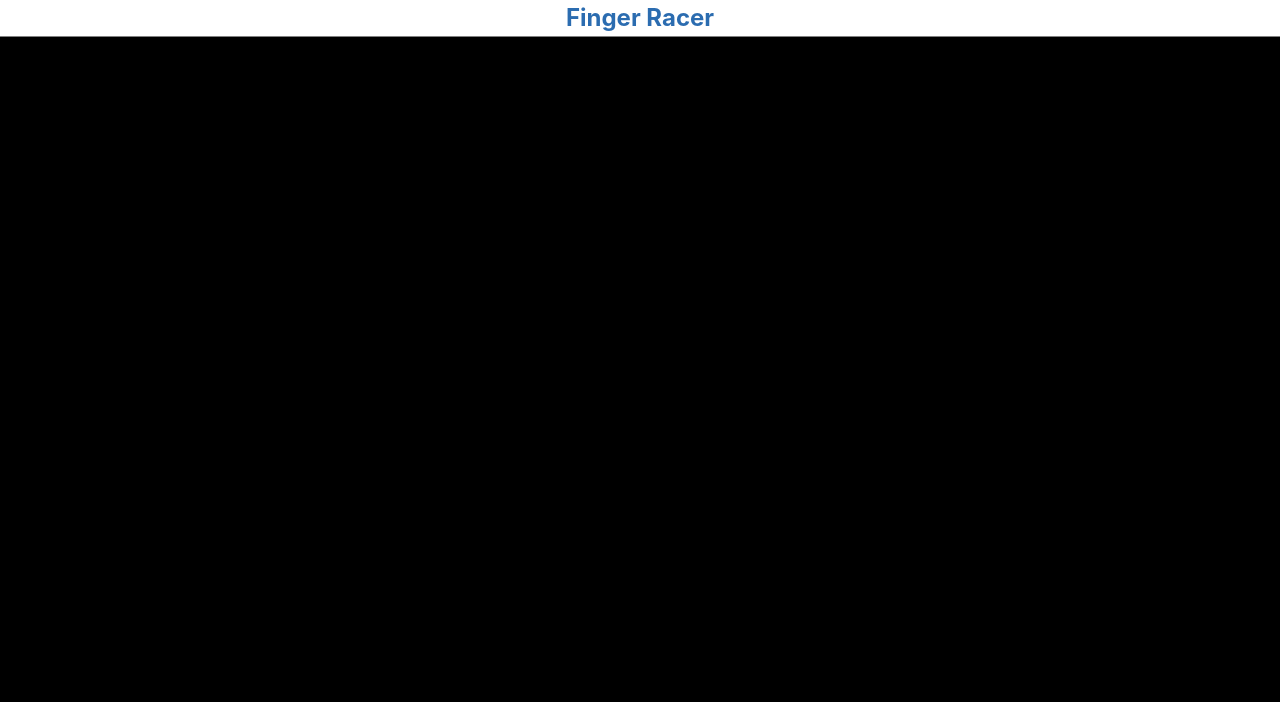
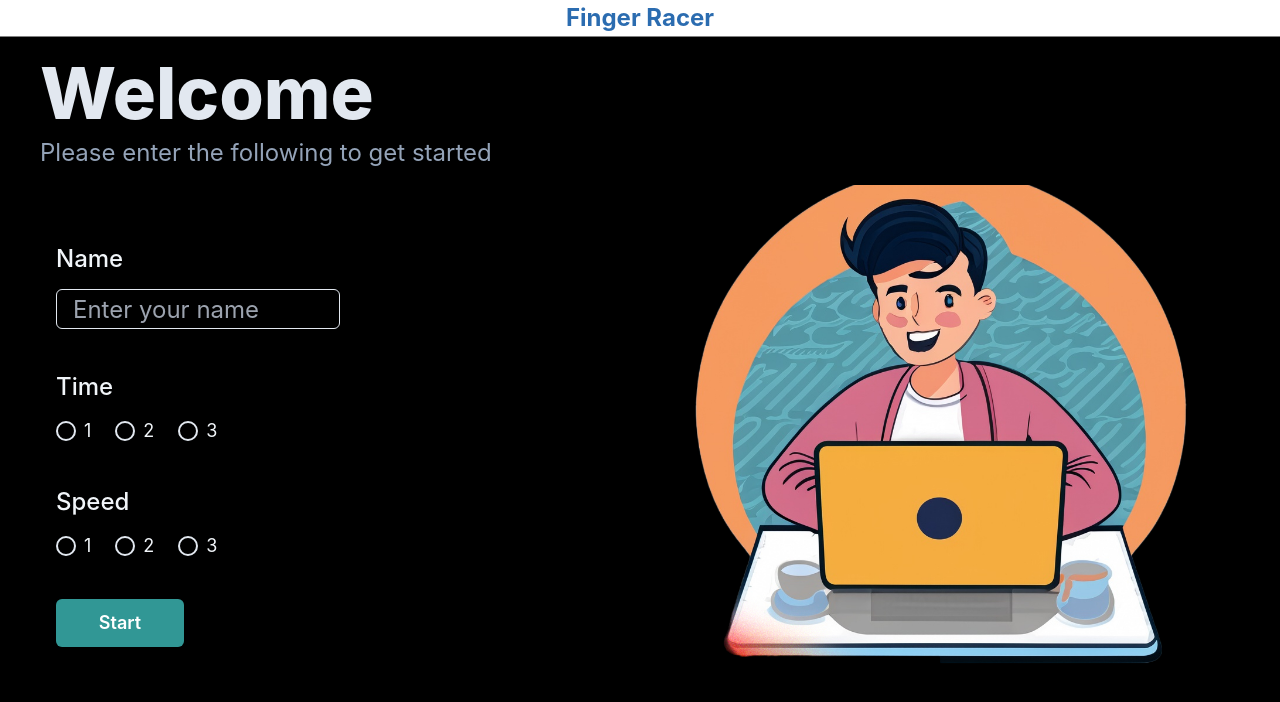
Before and after one commit to ruchikxxii/tally-cb, a Next.js app in the folder frontend/disp/: page /practice_form in a window 1280 px wide. Before the commit this address had no page. Shown: the top 702 px of the page. Built offline with nearby package versions, Linux system fonts and the light colour scheme.

Commit message:
practice mode details page

```diff
--- a/frontend/disp/components/practice.jsx
+++ b/frontend/disp/components/practice.jsx
@@ -28,7 +28,7 @@ export default function Practice() {
   };
   function handleKeyPress(e) {
     console.log(e);
-    if ((e.keyCode!=8 && e.keyCode!=16 && e.keyCode!=20)) {
+    if (e.keyCode != 8 && e.keyCode != 16 && e.keyCode != 20) {
       setUserInput((curr) => curr + e.key);
       console.log(userInput);
     } else if (e.keyCode == 8) {
@@ -61,7 +61,11 @@ export default function Practice() {
           className="hidden text-black px-2 py-1 border border-gray-300 rounded-md w-full"
         />
       </div>
-      <StartAnimation/>
+      {/* <StartAnimation
+        onClick={() => {
+          console.log("presses");
+        }}
+      /> */}
     </div>
   );
 }
--- /dev/null
+++ b/frontend/disp/components/practice_details.jsx
@@ -0,0 +1,103 @@
+import React, { useState } from "react";
+import {
+  ChakraProvider,
+  Box,
+  FormControl,
+  FormLabel,
+  Input,
+  Radio,
+  RadioGroup,
+  Stack,
+  Button,
+} from "@chakra-ui/react";
+import { useRouter } from "next/router";
+function PracticeDetails() {
+  const [name, setName] = useState("");
+  const [time, setTime] = useState(1);
+  const [speed, setSpeed] = useState(1);
+  const router = useRouter();
+  const handleSubmit = () => {
+    // Handle form submission here
+    console.log("Name:", name);
+    console.log("Time:", time);
+    console.log("Speed:", speed);
+    router.push("/practice_mode");
+  };
+
+  return (
+    <ChakraProvider>
+      <Box
+        p={4}
+        // borderWidth={1}
+        // borderRadius="lg"
+        boxShadow="lg"
+        className="text-slate-100 w-1/2 flex flex-col gap-6 mt-10"
+      >
+        <FormControl className="flex flex-col gap-1">
+          <FormLabel fontSize="2xl" htmlFor="name">
+            Name
+          </FormLabel>
+          <Input
+            w="50%"
+            fontSize="2xl"
+            type="text"
+            id="name"
+            placeholder="Enter your name"
+            value={name}
+            onChange={(e) => setName(e.target.value)}
+          />
+        </FormControl>
+
+        <FormControl mt={4} className="flex flex-col gap-1">
+          <FormLabel htmlFor="time" fontSize="2xl">
+            Time
+          </FormLabel>
+          <RadioGroup
+            id="time"
+            value={time}
+            size="lg"
+            onChange={(e) => setTime(e)}
+          >
+            <Stack direction="row" spacing={6}>
+              <Radio value="1">1</Radio>
+              <Radio value="2">2</Radio>
+              <Radio value="3">3</Radio>
+            </Stack>
+          </RadioGroup>
+        </FormControl>
+
+        <FormControl mt={4} className="flex flex-col gap-1">
+          <FormLabel htmlFor="speed" fontSize="2xl">
+            Speed
+          </FormLabel>
+          <RadioGroup
+            id="speed"
+            value={speed}
+            size="lg"
+            onChange={(e) => setSpeed(e)}
+          >
+            <Stack direction="row" spacing={6}>
+              <Radio value="1">1</Radio>
+              <Radio value="2">2</Radio>
+              <Radio value="3">3</Radio>
+            </Stack>
+          </RadioGroup>
+        </FormControl>
+
+        <Button
+          colorScheme="teal"
+          size="lg"
+          variant="solid"
+          onClick={handleSubmit}
+          disabled={!name || !time || !speed}
+          mt={4}
+          w={32}
+        >
+          Start
+        </Button>
+      </Box>
+    </ChakraProvider>
+  );
+}
+
+export default PracticeDetails;
--- a/frontend/disp/package.json
+++ b/frontend/disp/package.json
@@ -14,6 +14,7 @@
     "@emotion/react": "^11.11.1",
     "@emotion/styled": "^11.11.0",
     "autoprefixer": "10.4.14",
+    "formik": "^2.4.2",
     "framer-motion": "^10.13.0",
     "next": "13.4.10",
     "postcss": "8.4.26",
--- /dev/null
+++ b/frontend/disp/pages/hello.js
@@ -0,0 +1,42 @@
+import React, { useState, useEffect } from "react";
+
+const sentences = [
+  "The quick brown fox jumps over the lazy dog.",
+  "Sphinx of black quartz, judge my vow.",
+  "Pack my box with five dozen liquor jugs.",
+  // Add more sentences as needed
+];
+
+const TypingTest = () => {
+  const [currentSentence, setCurrentSentence] = useState(0);
+  const [userInput, setUserInput] = useState("");
+  const sentence = sentences[currentSentence];
+
+  const handleInputChange = (e) => {
+    const input = e.target.value;
+    setUserInput(input);
+  };
+
+  useEffect(() => {
+    const sentenceLength = sentence.length;
+    const userInputLength = userInput.length;
+
+    if (userInputLength === sentenceLength) {
+      // All characters have been typed for this sentence
+      // Move to the next sentence
+      setCurrentSentence((prev) => prev + 1);
+      // Clear the user input for the next sentence
+      setUserInput("");
+    }
+  }, [userInput, sentence]);
+  useEffect(() => {});
+  return (
+    <div className="container mx-auto p-4 bg-white">
+      <div className=" h-10 w-16 overflow-hidden border-2 border-red-500">
+        <p className=" -translate-x-4 text-2xl">wdhwidhoiwhdiwqd</p>
+      </div>
+    </div>
+  );
+};
+
+export default TypingTest;
--- /dev/null
+++ b/frontend/disp/pages/home.js
@@ -0,0 +1,40 @@
+import Image from "next/image";
+import Link from "next/link";
+const classes = require("../styles/home_test.module.css");
+const ninja_img1 = require("../assets/ninja.jpg");
+const ninja_img2 = require("../assets/ninjas.jpg");
+
+const Home = () => {
+  return (
+    <div class={classes["homepage"]}>
+      <h1 class="text-white font-extrabold text-6xl ">Choose a mode</h1>
+      <div class={classes["modes"]}>
+        <div class={classes["mode"]}>
+          <Image
+            src={ninja_img1}
+            width="200"
+            style={{ borderRadius: 100, margin: 50 }}
+          />
+          <Link
+            href="/practice_form"
+            class="text-white font-extrabold text-6xl"
+          >
+            Practice
+          </Link>
+        </div>
+        <div class={classes["mode"]}>
+          <Image
+            src={ninja_img2}
+            width="200"
+            style={{ borderRadius: 100, margin: 50 }}
+          />
+          <button class="text-white font-extrabold text-6xl">
+            Multiplayer
+          </button>
+        </div>
+      </div>
+    </div>
+  );
+};
+
+export default Home;
--- a/frontend/disp/pages/home_test.js
+++ /dev/null
@@ -1,24 +0,0 @@
-import Image from 'next/image';
-const classes = require('../styles/home_test.module.css')
-const ninja_img1 = require('../assets/ninja.jpg')
-const ninja_img2 = require('../assets/ninjas.jpg')
-
-const Home =  () => {
-    return (
-        <div class={classes['homepage']}>
-            <h1 class="text-white font-extrabold text-6xl ">Choose a mode</h1>
-            <div class={classes['modes']}>
-                <div class={classes['mode']}>
-                    <Image src={ninja_img1} width="200" style={{borderRadius:100,margin:50}}/>
-                    <button class="text-white font-extrabold text-6xl">Practice</button>
-                </div>
-                <div class={classes['mode']}>
-                    <Image src={ninja_img2} width="200" style={{borderRadius:100,margin:50}}/>
-                    <button class="text-white font-extrabold text-6xl">Multiplayer</button>
-                </div>
-            </div>
-        </div>
-    );
-}
-
-export default Home;
--- a/frontend/disp/pages/index.js
+++ b/frontend/disp/pages/index.js
@@ -1,12 +1,13 @@
 import Image from "next/image";
 import { Inter } from "next/font/google";
 import { useRouter } from "next/router";
+import Link from "next/link";
 const inter = Inter({ subsets: ["latin"] });
 
 export default function Home() {
-  const router =useRouter();
-  function changePage(){
-    router.push('/test');
+  const router = useRouter();
+  function changePage() {
+    router.push("/test");
   }
   return (
     <div className="page my-16 text-white">
@@ -26,11 +27,11 @@ export default function Home() {
             Ready to test your typing speed and compete with the fastest? Join
             now and become a typing wizz!
           </div>
-          <a onClick={changePage}  id="start-exploring-button">
+          <Link href="/home" id="start-exploring-button">
             <div className="start-exploring__arrow" />
             Get Started
             <div className="start-exploring__arrow" />
-          </a>
+          </Link>
           <div className="hero__p" />
         </div>
         <div className="hero__aside">
@@ -52,8 +53,7 @@ export default function Home() {
           </div>
         </div>
       </section>
-      <section className="features-section">
-      </section>
+      <section className="features-section"></section>
     </div>
   );
 }
--- /dev/null
+++ b/frontend/disp/pages/practice_form.js
@@ -0,0 +1,22 @@
+import PracticeDetails from "@/components/practice_details";
+import { Box } from "@chakra-ui/react";
+import { Heading } from "@chakra-ui/react";
+import { Radio, RadioGroup } from "@chakra-ui/react";
+import Image from "next/image";
+import my_img from "../public/my-img.png";
+export default function PracticeForm() {
+  return (
+    <div className="flex flex-col bg-black h-full px-10 pt-5 gap-4">
+      <div className="flex flex-col gap-2">
+        <h1 className="text-7xl text-slate-200 font-extrabold">Welcome</h1>
+        <h2 className="text-2xl text-slate-400">
+          Please enter the following to get started
+        </h2>
+      </div>
+      <div className="flex flex-row ">
+        <PracticeDetails className="mt-10" />
+        <Image className="basis-1/2 my-0  -mt-20" src={my_img} />
+      </div>
+    </div>
+  );
+}
--- /dev/null
+++ b/frontend/disp/pages/practice_mode.js
@@ -0,0 +1,3 @@
+export default function PracMode() {
+  return <h1 className="text-white">wassup</h1>;
+}
```
Also changed, not shown: frontend/disp/public/my-img.png (added), 1 other file (tests, documents, lock files or other folders).
